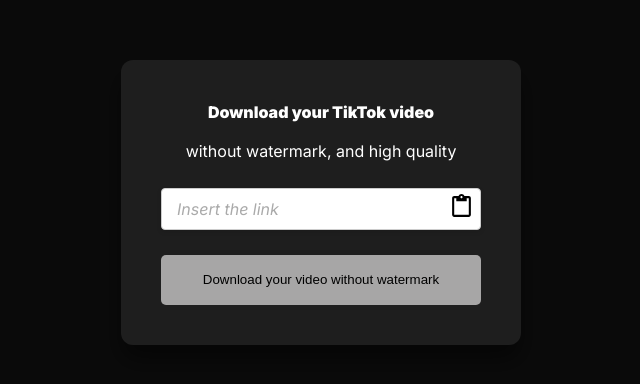
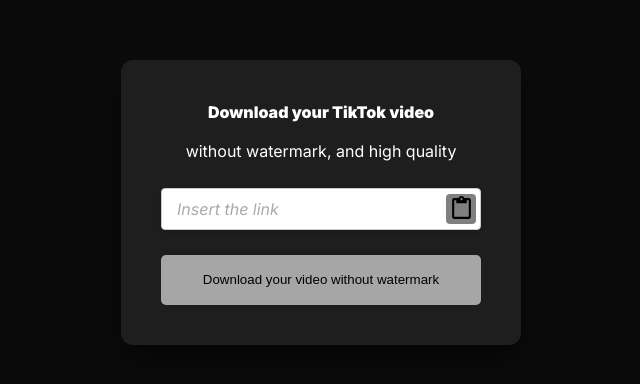
Before and after one commit to medeiroscaio/tiktokwithoutwatermark, a React (Vite) app: page / in a window 1280 px wide. Shown: the part 198-582 px from the top of the page, without its empty margins (319-959 px from the left). Built offline with nearby package versions, Linux system fonts and the light colour scheme.

Commit message:
paste and clear button

```diff
--- a/src/components/container/UserModal.css
+++ b/src/components/container/UserModal.css
@@ -64,7 +64,7 @@
   font-style: italic;
 }
 
-.paste-button {
+.action-button {
   position: absolute;
   transform: translateY(-50%);
   top: 50%;
@@ -74,8 +74,12 @@
   width: 30px;
   height: 30px;
   border: none;
-  background-color: transparent;
+  background-color: #808080;
   cursor: pointer;
+  border-radius: 4px;
+  display: flex;
+  justify-content: center;
+  align-items: center;
 }
 .download-button {
   border: none;
--- a/src/components/container/UserModal.jsx
+++ b/src/components/container/UserModal.jsx
@@ -6,7 +6,7 @@
 import "react-toastify/dist/ReactToastify.css";
 import axios from "axios";
 import { MdContentPaste } from "react-icons/md";
-import { FaPaste } from "react-icons/fa6";
+import { MdClear } from "react-icons/md";
 import { useClipboardPaste } from "../../hooks/useClipboardPaste.jsx";
 
 function UserModal() {
@@ -55,21 +55,27 @@
               dispatch({ type: "SET_URL", payload: e.target.value })
             }
           />
+
+          {state.url ? (
             <button
-            onMouseEnter={() =>
-              dispatch({ type: "SET_HOVERED_BUTTON", payload: true })
-            }
-            onMouseLeave={() =>
-              dispatch({ type: "SET_HOVERED_BUTTON", payload: false })
-            }
+              onClick={() => {
+                dispatch({ type: "RESET_URL" });
+              }}
+              className="action-button"
+            >
+              <MdClear />
+            </button>
+          ) : (
+            <button
               onClick={async () => {
                 const text = await pasteFromClipboard();
                 dispatch({ type: "SET_URL", payload: text });
               }}
-            className="paste-button"
+              className="action-button"
             >
               <MdContentPaste />
             </button>
+          )}
         </div>
         {state.downloadButton ? (
           <button
--- a/src/hooks/useTikTokDownloader.jsx
+++ b/src/hooks/useTikTokDownloader.jsx
@@ -11,7 +11,6 @@
   error: null,
   uniqueId: null,
   downloadButton: true,
-  isHovered: false,
 };
 
 // FUNCTION FOR HANDLE THE ACTIONS
@@ -20,6 +19,8 @@
   switch (action.type) {
     case "SET_URL":
       return { ...state, url: action.payload };
+    case "RESET_URL":
+      return { ...state, url: "" };
     case "SET_LOADING":
       return { ...state, loading: action.payload };
     case "SET_DOWNLOAD_LINKS":
@@ -35,8 +36,6 @@
         ...state,
         downloadButton: action.payload,
       };
-    case "SET_HOVERED_BUTTON":
-      return { ...state, isHovered: action.payload };
     case "SET_ERROR":
       return { ...state, error: action.payload };
     case "RESET":
```
Lines whose indentation alone changed are shown as unchanged.
